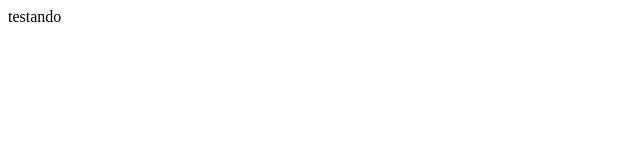
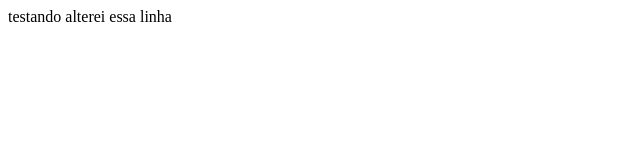
Before and after one commit to tmedeirosb/teste, a plain HTML site: page index.html in a window 1280 px wide. Shown: the whole page, without its empty margins (0-640 px from the left). Drawn offline with Linux system fonts and the light colour scheme.

Commit message:
alterando a linha

```diff
--- a/index.html
+++ b/index.html
@@ -1,3 +1,4 @@
 <html>
 	testando
+	alterei essa linha
 </html>
```
